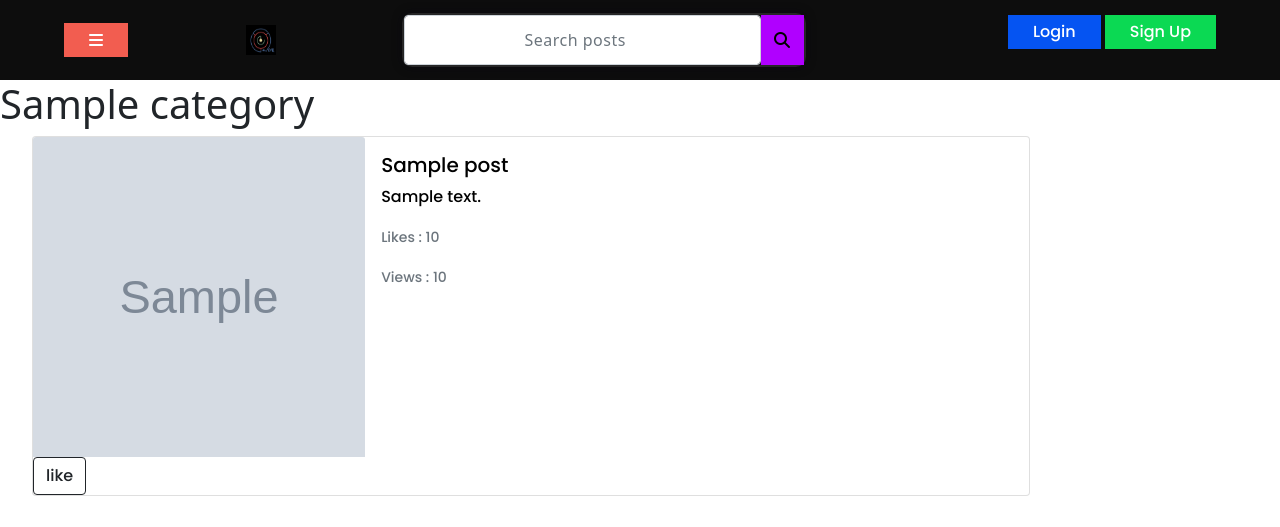
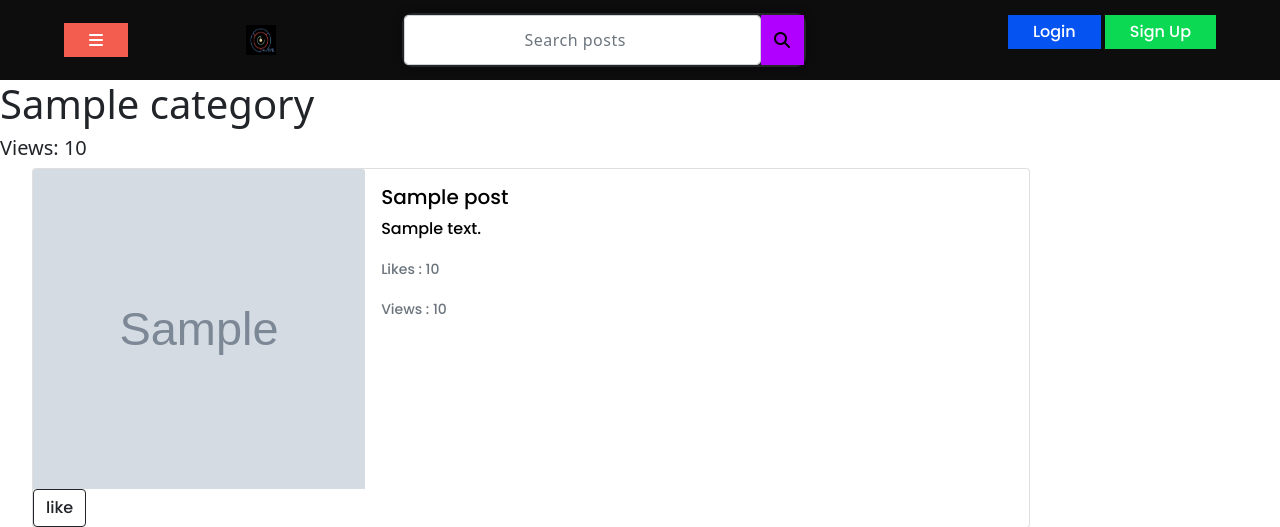
Before and after one commit to chloeyeo/Radar-Website-WAD2-Group-Project-, a Django app: a page that uses radar_project/templates/radar/category.html in a window 1280 px wide. Shown: the top 527 px of the page. Run offline with Django 3.2, Linux system fonts and the light colour scheme; tables that the repository leaves empty hold one stand-in row (values such as "Sample post"); grey boxes marked "Sample" are stand-in pictures; some libraries are stand-ins or nearby versions.

Commit message:
added views for category to appear

```diff
--- a/radar_project/templates/radar/category.html
+++ b/radar_project/templates/radar/category.html
@@ -11,6 +11,7 @@
         <div>
         {% if category %}
             <h1>{{ category.name }}</h1>
+			<h5>Views: {{ category.views}}</h5>
             {% if posts %}
             <ul>
                 {% for post in posts %}
```
